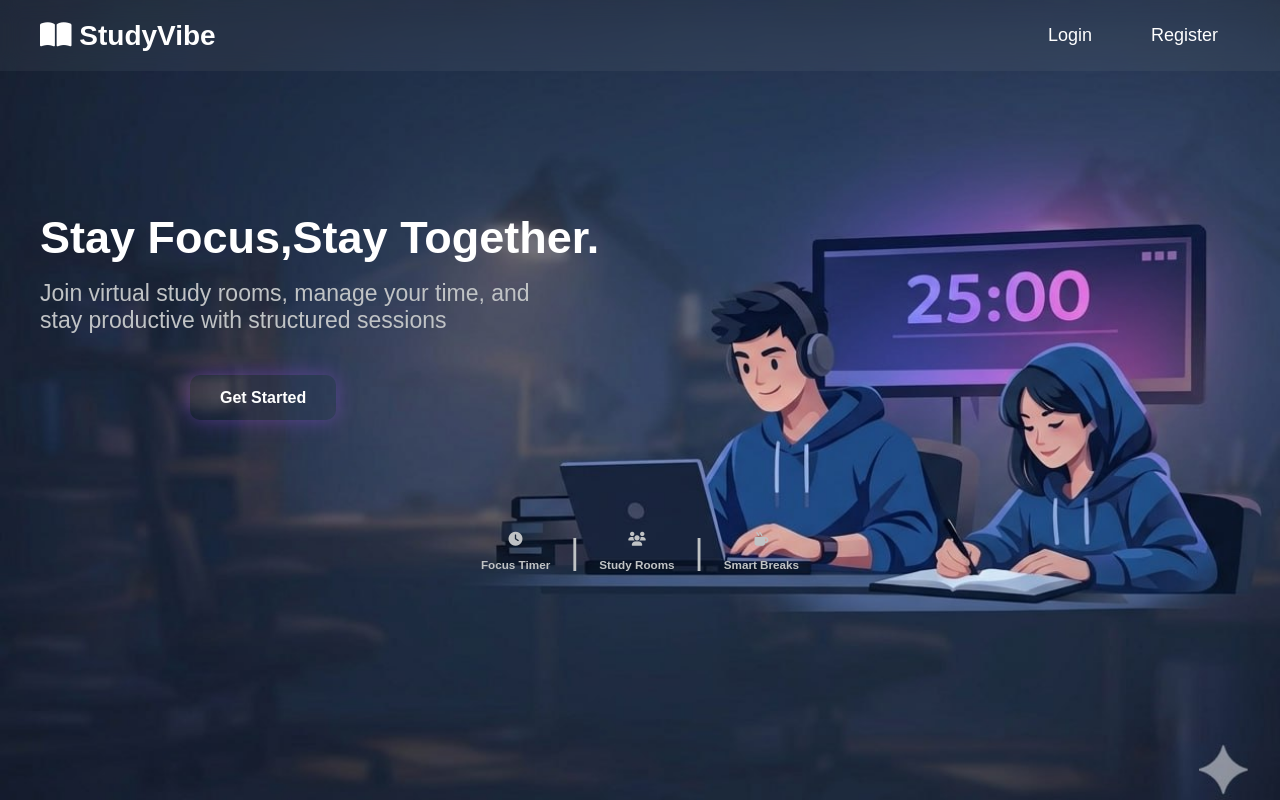
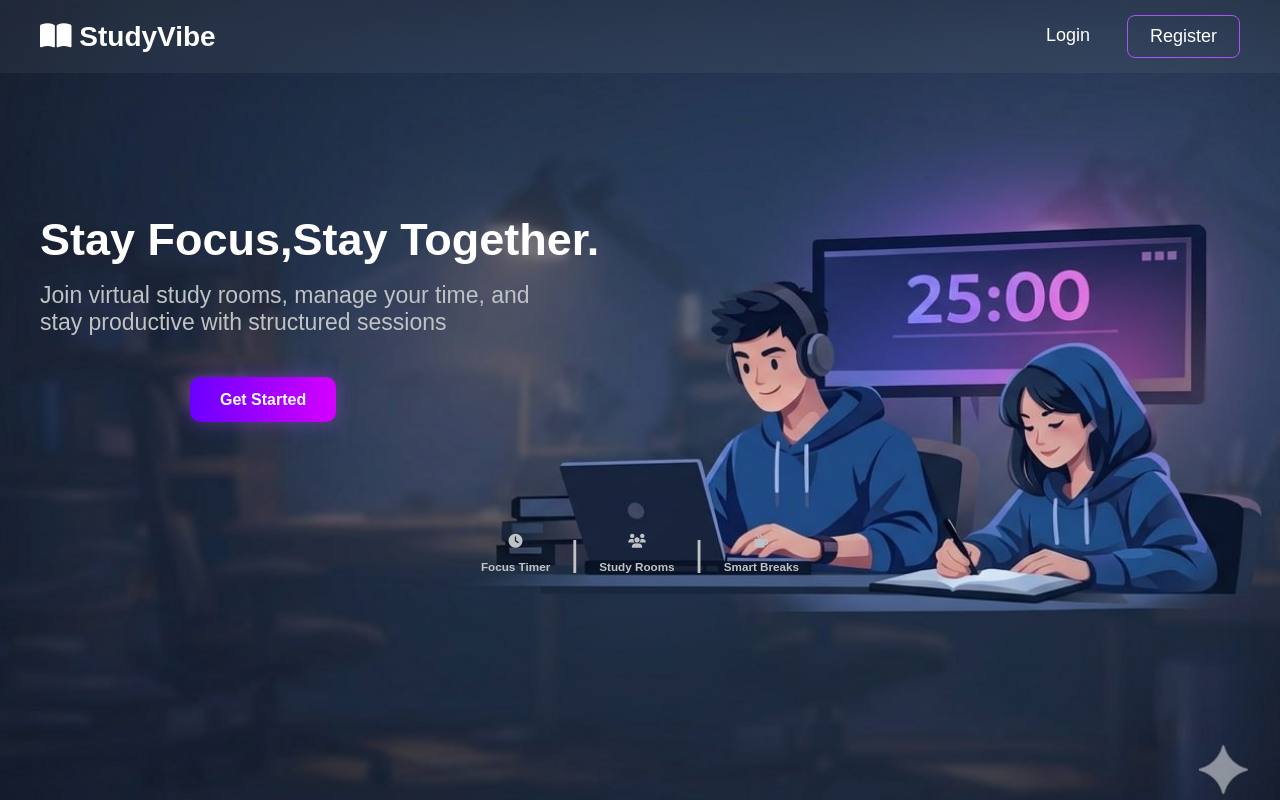
Before and after one commit to Yara-khattab/StudyVibe, a PHP site: page /index.html in a window 1280 px wide. Run offline with PHP 8.4, Linux system fonts and the light colour scheme.

Commit message:
Update style.css

```diff
--- a/CSS/style.css
+++ b/CSS/style.css
@@ -2,6 +2,10 @@
     margin:0;
     padding:0;
     box-sizing: border-box;
+}
+:root{
+    --violet-color: #a855f7;
+    --main-linear-gradient:linear-gradient(to right,#6a00ff, #d400ff);
 }
 .register_page,.login_page{
     width: 100%;
```
